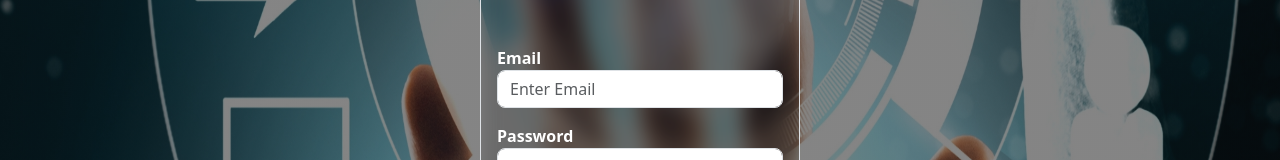
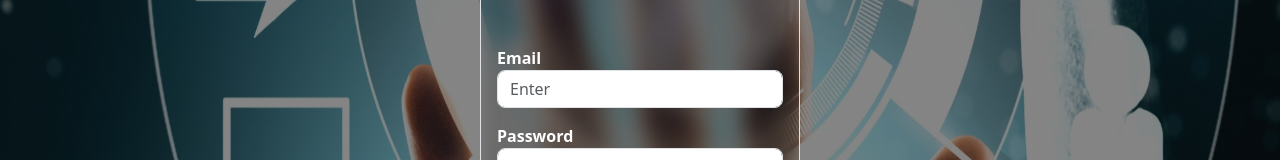
Before and after one commit to ramana0077/capstone, a React (Vite) app in the folder frontend/: page /login in a window 1280 px wide. Shown: the part 330-490 px from the top of the page. Built offline with nearby package versions, Linux system fonts and the light colour scheme.

Commit message:
Update Login.jsx

```diff
--- a/frontend/src/Login.jsx
+++ b/frontend/src/Login.jsx
@@ -37,7 +37,7 @@ function Login() {
                 <form onSubmit={handleSubmit}>
                     <div className='mb-3 mt-5'>
                         <label htmlFor="email"><strong>Email</strong></label>
-                        <input type="email" placeholder='Enter Email' name='email'
+                        <input type="email" placeholder='Enter' name='email'
                           onChange={e => setValues({...values, email: e.target.value})} className='form-control rounded-3 ' autoComplete='off'/>
                     </div>
                     <div className='mb-3 mt-2'>
```
